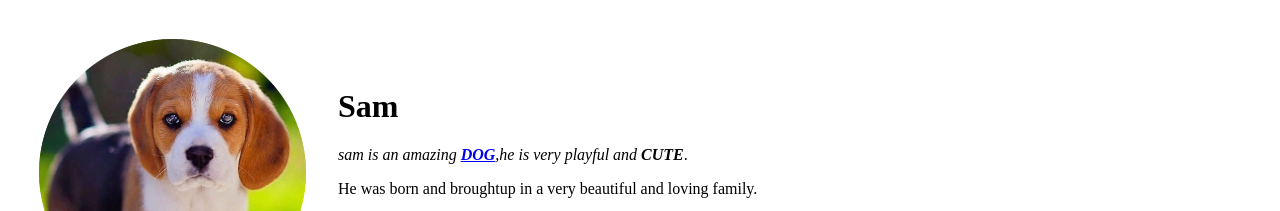
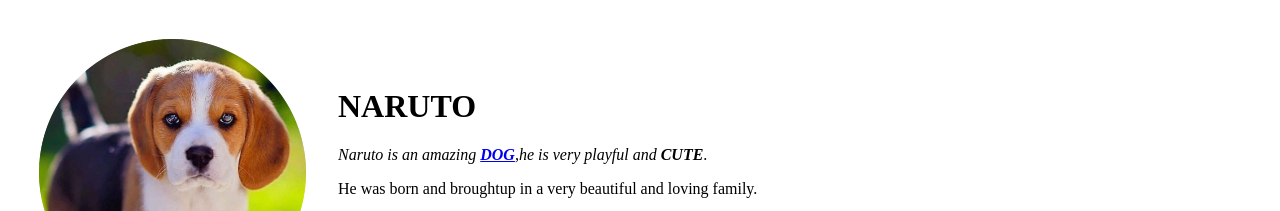
Before and after one commit to web-blender/cv, a plain HTML site: page index.html in a window 1280 px wide. Shown: the top 211 px of the page. Drawn offline with Linux system fonts and the light colour scheme.

Commit message:
Update index.html

```diff
--- a/index.html
+++ b/index.html
@@ -11,9 +11,9 @@
     <tr>
       <td><a href="https://en.wikipedia.org/wiki/Dog"><img src="images/cute.png" alt="sam"></a></td>
       <td>
-        <h1>Sam</h1>
+        <h1>NARUTO</h1>
         <P>
-          <em>sam is an amazing <strong><a href="https://en.wikipedia.org/wiki/Dog">DOG</a></strong>,he is very playful and <strong>CUTE</strong></em>.
+          <em>Naruto is an amazing <strong><a href="https://en.wikipedia.org/wiki/Dog">DOG</a></strong>,he is very playful and <strong>CUTE</strong></em>.
         </P>
         <P>
           He was born and broughtup in a very beautiful and loving family.
```
